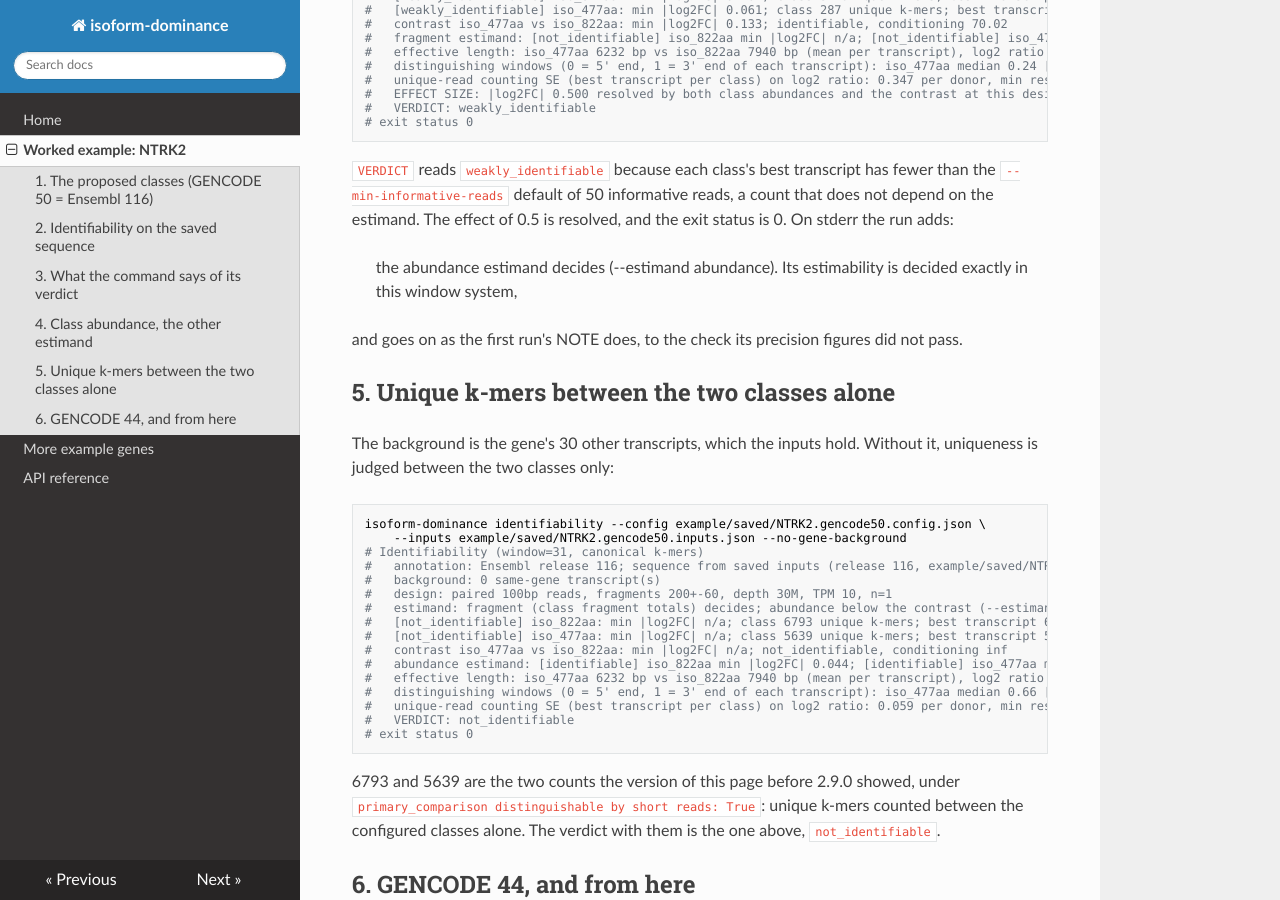
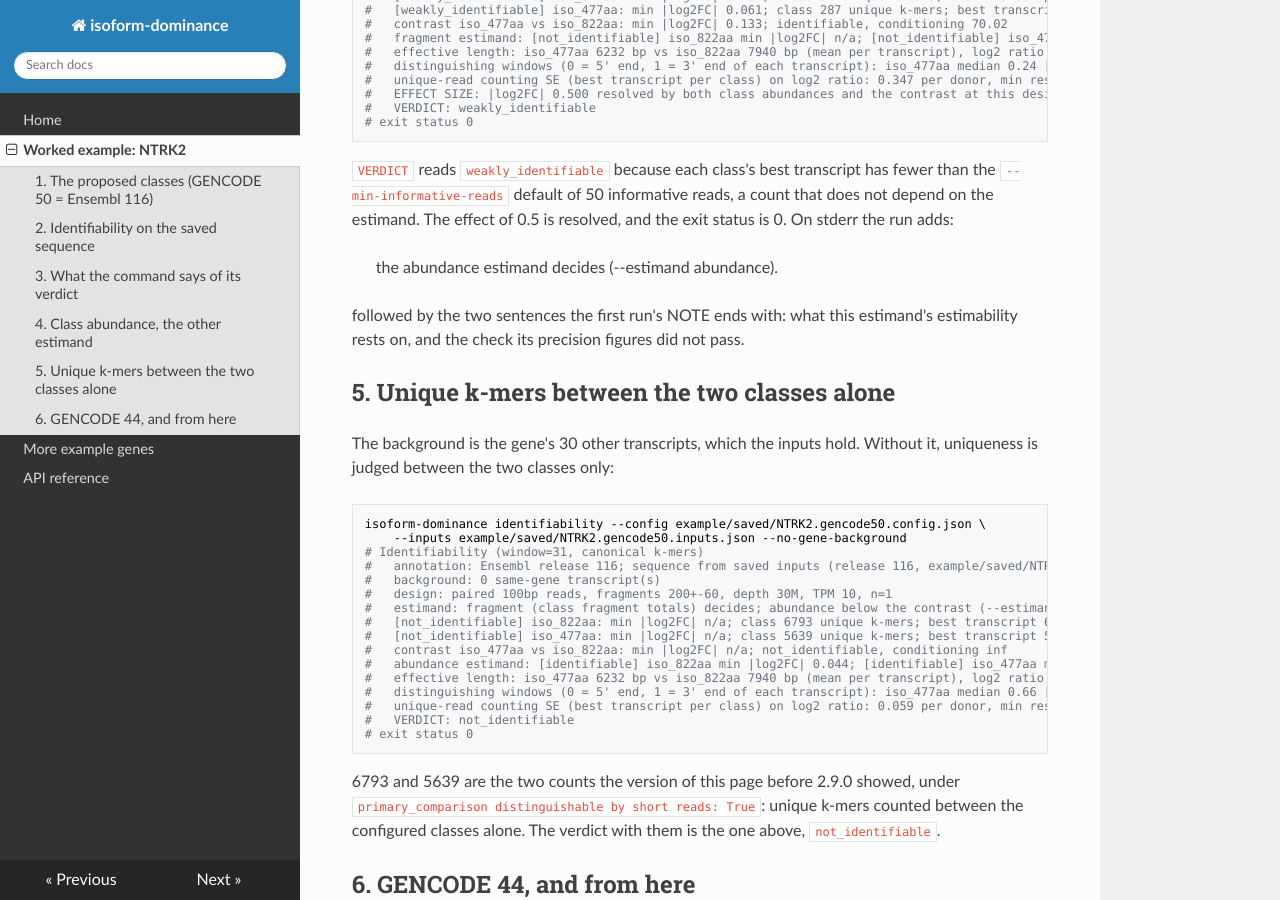
Before and after one commit to charliekim97/isoform-dominance-pipeline, an MkDocs documentation site: the page built from docs/tutorial_NTRK2.md, in a window 1280 px wide and 900 px high, scrolled down 2368 px. Built offline with MkDocs 1.6.1, drawn with Linux system fonts in a browser that asks for light colours; nearby versions of some CDN libraries.

Commit message:
docs: the tutorial quotes the abundance estimand's NOTE as a whole sentence

```diff
--- a/docs/tutorial_NTRK2.md
+++ b/docs/tutorial_NTRK2.md
@@ -133,10 +133,10 @@ isoform-dominance identifiability --config example/saved/NTRK2.gencode50.config.
 `--min-informative-reads` default of 50 informative reads, a count that does not depend on the
 estimand. The effect of 0.5 is resolved, and the exit status is 0. On stderr the run adds:
 
-> the abundance estimand decides (--estimand abundance). Its estimability is decided exactly in
-> this window system,
+> the abundance estimand decides (--estimand abundance).
 
-and goes on as the first run's NOTE does, to the check its precision figures did not pass.
+followed by the two sentences the first run's NOTE ends with: what this estimand's
+estimability rests on, and the check its precision figures did not pass.
 
 ## 5. Unique k-mers between the two classes alone
 
```
